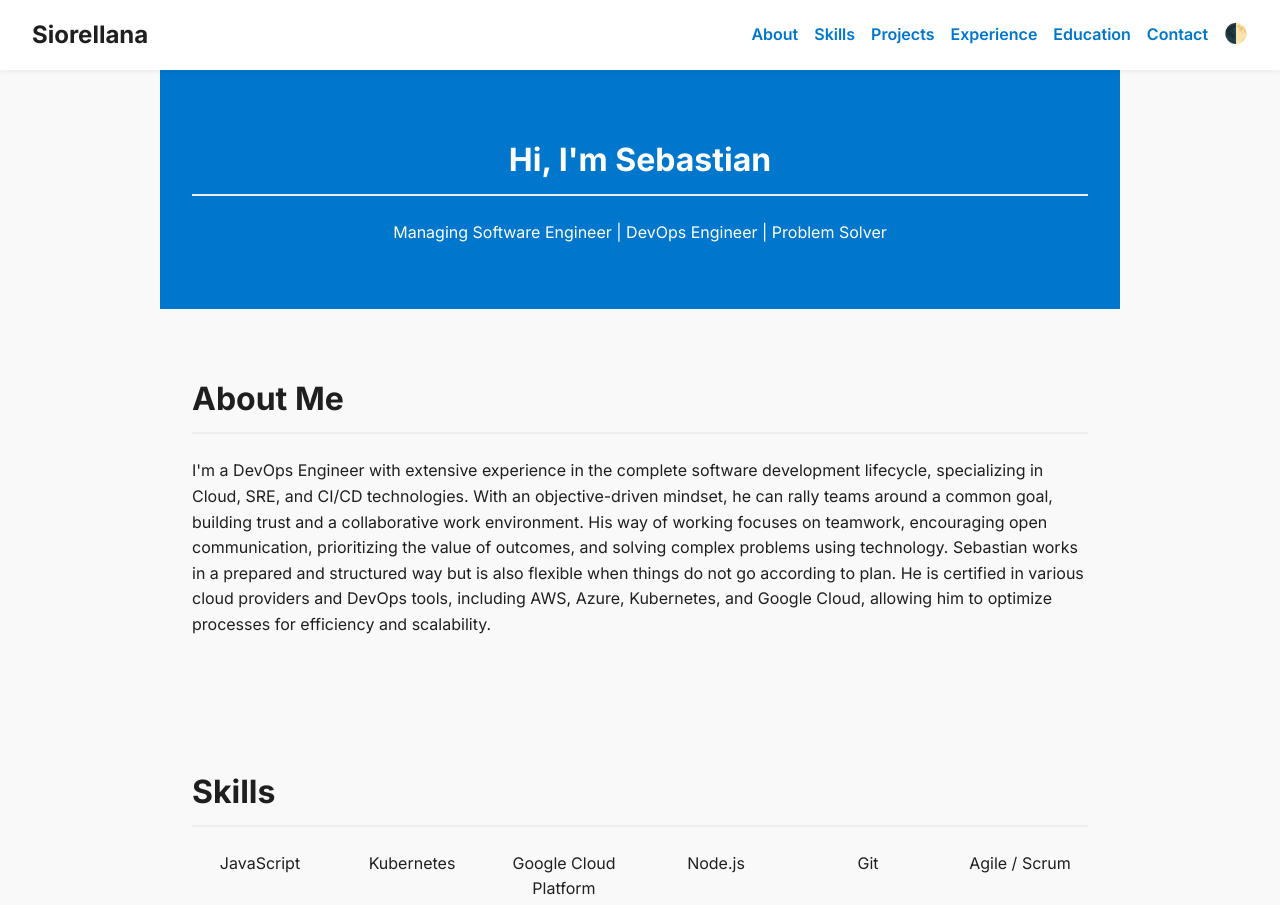
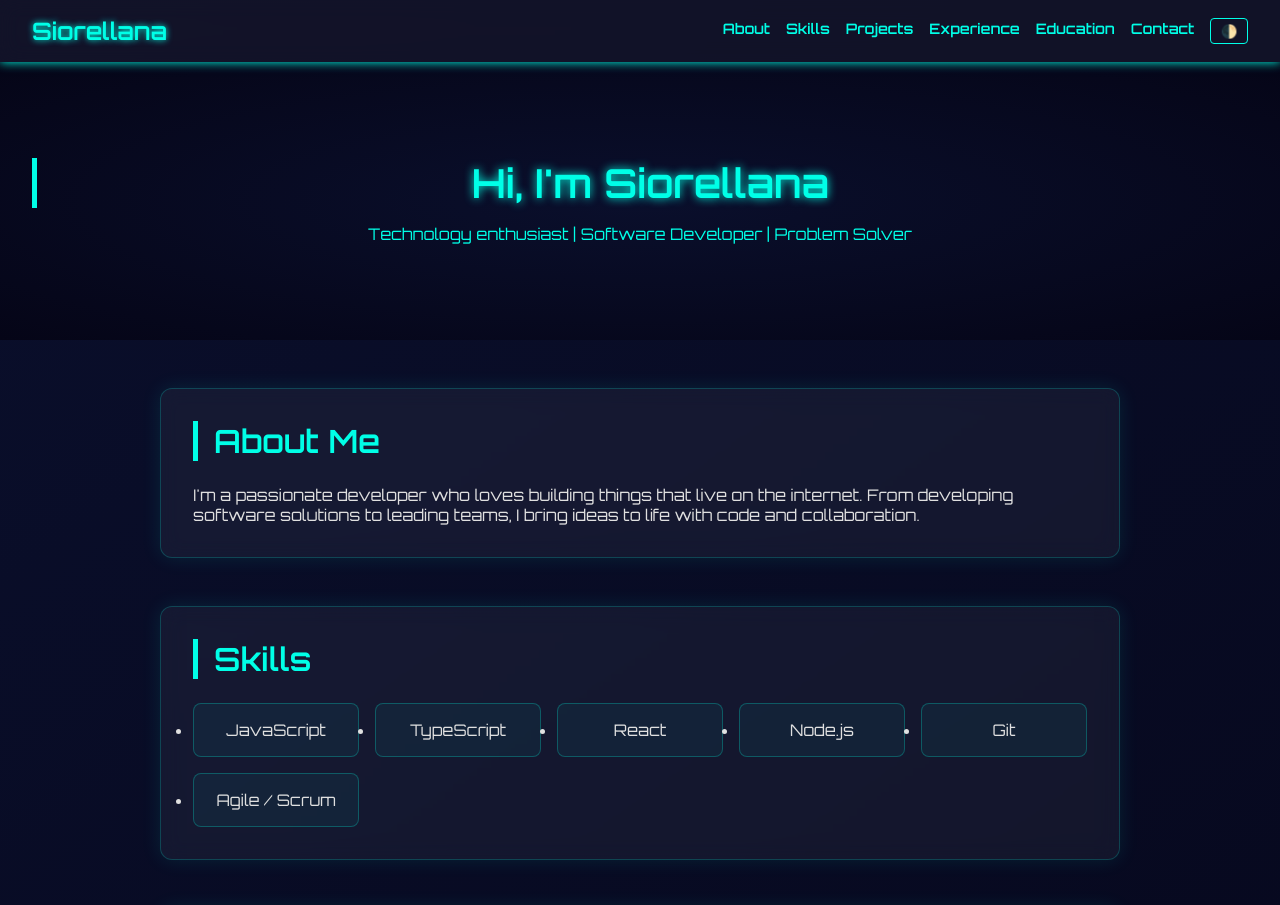
Before and after one commit to siorellana/.github.io, a plain HTML site: page index.html in a window 1280 px wide. Shown: the top 905 px of the page. Drawn offline with Linux system fonts and the light colour scheme.

Commit message:
feat(): Changing style for one more modern

```diff
--- a/index.html
+++ b/index.html
@@ -8,7 +8,7 @@
   <script defer src="script.js"></script>
   <link rel="preconnect" href="https://fonts.googleapis.com">
   <link rel="preconnect" href="https://fonts.gstatic.com" crossorigin>
-  <link href="https://fonts.googleapis.com/css2?family=Inter:wght@400;600;700&display=swap" rel="stylesheet">
+  <link href="https://fonts.googleapis.com/css2?family=Orbitron:wght@400;600&display=swap" rel="stylesheet">
   <script src="https://kit.fontawesome.com/yourkitid.js" crossorigin="anonymous"></script>
 </head>
 <body>
@@ -28,32 +28,28 @@
   </header>
 
   <section class="hero">
-    <h2>Hi, I'm Sebastian</h2>
-    <p>Managing Software Engineer | DevOps Engineer | Problem Solver</p>
+    <h2>Hi, I'm Siorellana</h2>
+    <p>Technology enthusiast | Software Developer | Problem Solver</p>
   </section>
 
-  <section id="about">
+  <section id="about" class="glass">
     <h2>About Me</h2>
-    <p>I'm a DevOps Engineer with extensive experience in the complete software development lifecycle, specializing in Cloud, SRE, and CI/CD technologies.
-With an objective-driven mindset, he can rally teams around a common goal, building trust and a collaborative work environment. His way of working focuses on teamwork, encouraging open communication, prioritizing the value of outcomes, and solving complex problems
-using technology.
-
-Sebastian works in a prepared and structured way but is also flexible when things do not go according to plan. He is certified in various cloud providers and DevOps tools, including AWS, Azure, Kubernetes, and Google Cloud, allowing him to optimize processes for efficiency and scalability.</p>
+    <p>I'm a passionate developer who loves building things that live on the internet. From developing software solutions to leading teams, I bring ideas to life with code and collaboration.</p>
   </section>
 
-  <section id="skills">
+  <section id="skills" class="glass">
     <h2>Skills</h2>
     <ul class="skills-grid">
       <li>JavaScript</li>
-      <li>Kubernetes</li>
-      <li>Google Cloud Platform</li>
+      <li>TypeScript</li>
+      <li>React</li>
       <li>Node.js</li>
       <li>Git</li>
       <li>Agile / Scrum</li>
     </ul>
   </section>
 
-  <section id="projects">
+  <section id="projects" class="glass">
     <h2>Projects</h2>
     <div class="project-card">
       <h3>Project One</h3>
@@ -67,7 +63,7 @@ Sebastian works in a prepared and structured way but is also flexible when thing
     </div>
   </section>
 
-  <section id="experience">
+  <section id="experience" class="glass">
     <h2>Experience</h2>
     <ul>
       <li><strong>Role at Company A</strong> – Jan 2022 - Present<br/>Short summary of your work and achievements.</li>
@@ -75,14 +71,14 @@ Sebastian works in a prepared and structured way but is also flexible when thing
     </ul>
   </section>
 
-  <section id="education">
+  <section id="education" class="glass">
     <h2>Education</h2>
     <p><strong>Your University</strong> – Degree & Year</p>
   </section>
 
-  <section id="contact">
+  <section id="contact" class="glass">
     <h2>Contact</h2>
-    <p>Email: <a href="mailto:sebastian.orellana@me.com">youremail@example.com</a></p>
+    <p>Email: <a href="mailto:youremail@example.com">youremail@example.com</a></p>
     <p>LinkedIn: <a href="https://www.linkedin.com/in/siorellana/">/siorellana</a></p>
   </section>
 
--- a/script.js
+++ b/script.js
@@ -1,13 +1,19 @@
-const toggleBtn = document.getElementById('theme-toggle');
+// Theme Toggle Button
+const toggleBtn = document.getElementById("theme-toggle");
 const body = document.body;
 
-// Load saved theme preference
-if (localStorage.getItem('theme') === 'dark') {
-  body.classList.add('dark-mode');
+// Check and set saved theme on load
+if (localStorage.getItem("theme") === "dark") {
+  body.classList.add("dark-mode");
 }
 
-toggleBtn.addEventListener('click', () => {
-  body.classList.toggle('dark-mode');
-  const isDark = body.classList.contains('dark-mode');
-  localStorage.setItem('theme', isDark ? 'dark' : 'light');
+// Toggle theme on click
+toggleBtn.addEventListener("click", () => {
+  body.classList.toggle("dark-mode");
+
+  if (body.classList.contains("dark-mode")) {
+    localStorage.setItem("theme", "dark");
+  } else {
+    localStorage.setItem("theme", "light");
+  }
 });
--- a/style.css
+++ b/style.css
@@ -1,125 +1,150 @@
-/* Reset & base */
+/* Base Reset */
 * {
   margin: 0;
   padding: 0;
   box-sizing: border-box;
 }
+
 body {
-    font-family: 'Inter', sans-serif;
-    background-color: #f9f9f9;
-    color: #1f1f1f;
-    line-height: 1.6;
+  font-family: 'Orbitron', sans-serif;
+  background: linear-gradient(145deg, #0a0f2c, #050517);
+  color: #e0e0e0;
   transition: background 0.3s, color 0.3s;
+  overflow-x: hidden;
 }
+
+/* Dark Mode */
+body.dark-mode {
+  background: linear-gradient(145deg, #050517, #0a0f2c);
+  color: #f0f0f0;
+}
+
 a {
-    color: #0077cc;
+  color: #00ffe7;
   text-decoration: none;
 }
 a:hover {
-    text-decoration: underline;
-  }
-  ul {
-    list-style: none;
-    padding: 0;
+  text-shadow: 0 0 8px #00ffe7;
 }
 
-  /* Dark mode */
-  body.dark-mode {
-    background-color: #121212;
-    color: #eee;
-  }
-  body.dark-mode a {
-    color: #66b2ff;
-  }
-
-  /* Navigation */
+/* Header */
 header {
-    background: #ffffff;
+  background: rgba(20, 20, 40, 0.8);
   padding: 1rem 2rem;
-    box-shadow: 0 2px 4px rgba(0, 0, 0, 0.05);
+  backdrop-filter: blur(10px);
+  box-shadow: 0 0 10px #00ffe7;
   position: sticky;
   top: 0;
-    z-index: 999;
-  }
-  body.dark-mode header {
-    background: #1a1a1a;
+  z-index: 1000;
 }
 nav {
   display: flex;
   justify-content: space-between;
   align-items: center;
 }
+nav h1 {
+  color: #00ffe7;
+  text-shadow: 0 0 6px #00ffe7;
+}
 nav ul {
   display: flex;
   gap: 1rem;
+  flex-wrap: wrap;
 }
 nav li {
+  list-style: none;
+}
+nav a {
   font-weight: 600;
+  font-size: 0.9rem;
 }
 #theme-toggle {
   background: none;
-    border: none;
-    font-size: 1.2rem;
+  border: 1px solid #00ffe7;
+  color: #00ffe7;
+  padding: 0.3rem 0.6rem;
+  border-radius: 4px;
   cursor: pointer;
 }
 
-  /* Hero */
+/* Hero Section */
 .hero {
-    padding: 4rem 2rem;
   text-align: center;
-    background: #0077cc;
-    color: white;
+  padding: 6rem 2rem;
+  background: radial-gradient(ellipse at center, #0a0f2c 0%, #050517 100%);
+  color: #00ffe7;
 }
-  body.dark-mode .hero {
-    background: #0055aa;
+.hero h2 {
+  font-size: 2.5rem;
+  margin-bottom: 1rem;
+  text-shadow: 0 0 10px #00ffe7;
 }
 
-  /* Sections */
-  section {
-    padding: 4rem 2rem;
+/* Glass Panels */
+.glass {
+  margin: 3rem auto;
+  padding: 2rem;
   max-width: 960px;
-    margin: auto;
+  background: rgba(255, 255, 255, 0.05);
+  border: 1px solid rgba(0, 255, 231, 0.2);
+  border-radius: 12px;
+  box-shadow: 0 0 20px rgba(0, 255, 231, 0.1);
+  backdrop-filter: blur(10px);
 }
+
+/* Section Headings */
 h2 {
   font-size: 2rem;
   margin-bottom: 1.5rem;
-    border-bottom: 2px solid #eee;
-    padding-bottom: 0.5rem;
-  }
-  body.dark-mode h2 {
-    border-color: #444;
+  border-left: 5px solid #00ffe7;
+  padding-left: 1rem;
+  color: #00ffe7;
 }
 
-  /* Skills */
+/* Skills Grid */
 .skills-grid {
   display: grid;
-    grid-template-columns: repeat(auto-fill, minmax(120px, 1fr));
+  grid-template-columns: repeat(auto-fill, minmax(140px, 1fr));
   gap: 1rem;
   text-align: center;
-    font-weight: 500;
+}
+.skills-grid li {
+  background: rgba(0, 255, 231, 0.05);
+  border: 1px solid #00ffe740;
+  padding: 1rem;
+  border-radius: 8px;
+  transition: transform 0.2s;
+}
+.skills-grid li:hover {
+  transform: scale(1.05);
+  box-shadow: 0 0 8px #00ffe7;
 }
 
 /* Projects */
 .project-card {
-    border: 1px solid #ddd;
-    padding: 1rem;
-    margin-bottom: 1rem;
-    border-radius: 8px;
+  border: 1px solid rgba(0, 255, 231, 0.2);
+  padding: 1.5rem;
+  margin-bottom: 2rem;
+  border-radius: 10px;
+  background: rgba(255, 255, 255, 0.03);
+  transition: all 0.3s ease-in-out;
 }
-  body.dark-mode .project-card {
-    border-color: #444;
+.project-card:hover {
+  box-shadow: 0 0 10px #00ffe7;
+  transform: scale(1.02);
+}
+.project-card h3 {
+  color: #00ffe7;
+  margin-bottom: 0.5rem;
 }
 
 /* Footer */
 footer {
   text-align: center;
   padding: 2rem;
-    background: #f0f0f0;
-    color: #666;
-  }
-  body.dark-mode footer {
-    background: #1a1a1a;
-    color: #aaa;
+  font-size: 0.9rem;
+  background: rgba(255, 255, 255, 0.02);
+  border-top: 1px solid rgba(0, 255, 231, 0.1);
 }
 
 /* Responsive */
@@ -127,5 +152,6 @@
   nav ul {
     flex-direction: column;
     align-items: flex-start;
+    gap: 0.5rem;
   }
 }
```
Lines whose indentation alone changed are shown as unchanged.
